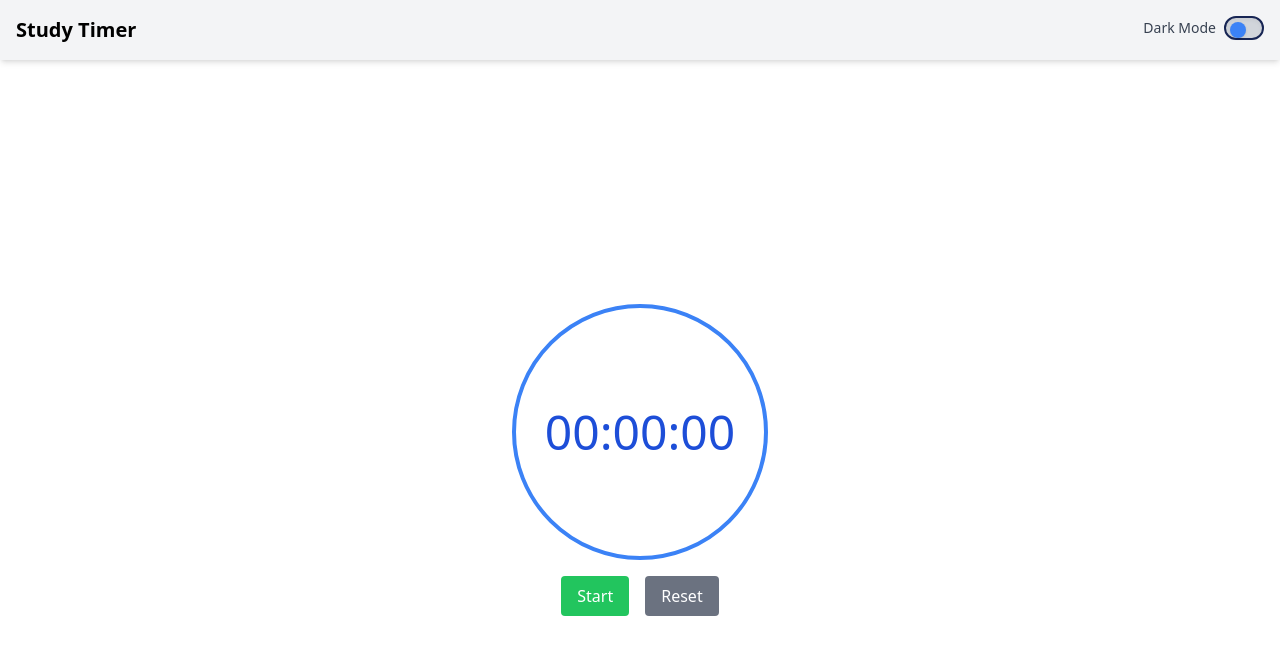
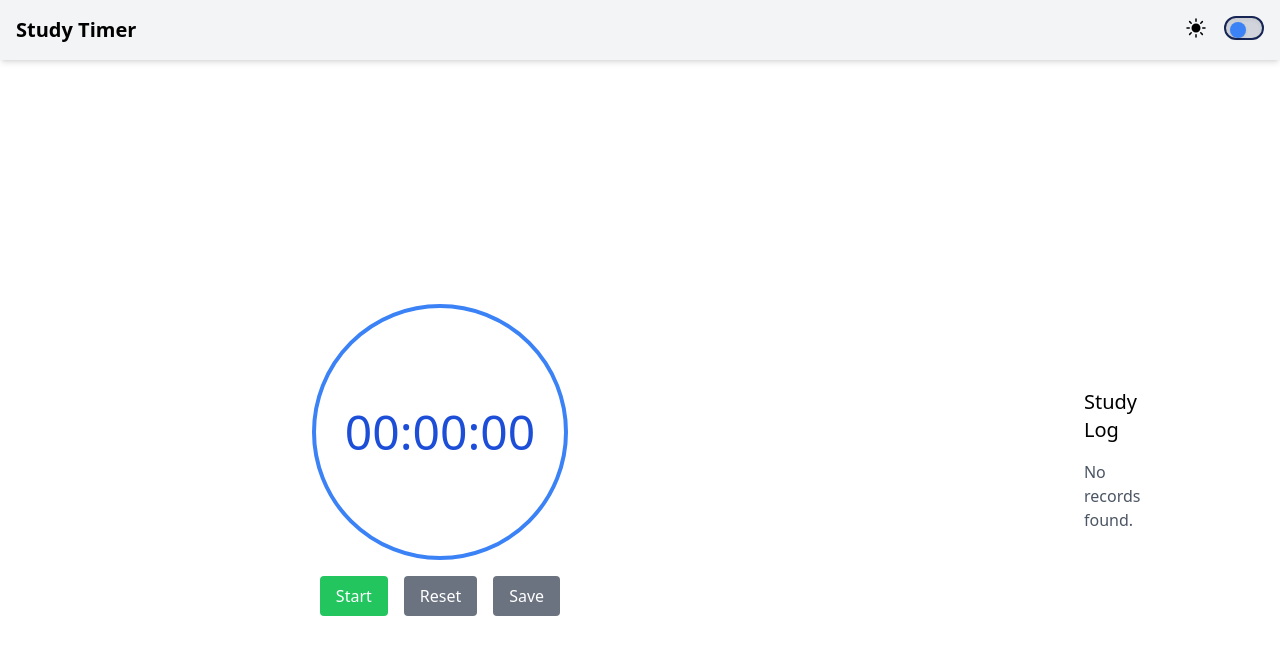
Before and after one commit to CarnageX19/Study-Timer, a React (Vite) app: page / in a window 1280 px wide. Shown: the top 654 px of the page. Built offline with nearby package versions, Linux system fonts and the light colour scheme.

Commit message:
Created StudyLog component and added it to Stopwatch component, finished the Theme Toggling functionaliry, add light/dark theme colours on all the components, added a feature to save the log onto the browser local storage

```diff
--- a/src/App.jsx
+++ b/src/App.jsx
@@ -1,6 +1,4 @@
-import { useState } from 'react'
 import {Stopwatch} from './components'
-import {ThemeToggler} from './components'
 import {Header} from './components'
 function App() {
 
--- a/src/components/Header.jsx
+++ b/src/components/Header.jsx
@@ -9,7 +9,9 @@ function Header() {
     <div className={`relative flex justify-between items-center p-4
         ${currentTheme=='light'?'bg-gray-100':'bg-blue-900'}
     shadow-md`}>
-      <h1 className="text-xl font-semibold">Study Timer</h1>
+      <h1 className={`text-xl
+        ${currentTheme=='light'?'text-black':'text-white'}
+        font-semibold`}>Study Timer</h1>
       <div className="absolute top-4 right-4">
         <ThemeToggler />
       </div>
--- a/src/components/Stopwatch.jsx
+++ b/src/components/Stopwatch.jsx
@@ -1,10 +1,12 @@
 import React, { useState, useEffect } from 'react';
 import { useSelector } from 'react-redux';
+import { StudyLog } from '../components';
 
 function Stopwatch() {
   const [time, setTime] = useState(0);
   const [isActive, setIsActive] = useState(false);
-  const currentTheme = useSelector((state)=> state.theme.theme)
+  const currentTheme = useSelector((state) => state.theme.theme);
+
   // Timer functionality to count seconds
   useEffect(() => {
     let interval = null;
@@ -18,9 +20,42 @@ function Stopwatch() {
     return () => clearInterval(interval);
   }, [isActive, time]);
 
+  const getTimeString = () => {
+    const TimeString =
+      ('0' + Math.floor((time / 3600) % 60)).slice(-2) +
+      ':' +
+      ('0' + Math.floor((time / 60) % 60)).slice(-2) +
+      ':' +
+      ('0' + (time % 60)).slice(-2);
+    return TimeString;
+  };
+
   // Function to toggle the start/stop button
   const toggle = () => {
     setIsActive(!isActive);
+  };
+
+  const save = () => {
+    if (time === 0) return;
+
+    const date = new Date();
+    const today = date.toLocaleDateString('en-GB', {
+      day: 'numeric',
+      month: 'long',
+      year: 'numeric',
+    });
+
+    const currentTimestamp = getTimeString();
+    const savedRecords = JSON.parse(localStorage.getItem('study-record')) || {};
+
+    if (savedRecords[today]) savedRecords[today].push(currentTimestamp);
+    else savedRecords[today] = [currentTimestamp];
+
+    localStorage.setItem('study-record', JSON.stringify(savedRecords));
+
+    // Reset timer once saved
+    setTime(0);
+    setIsActive(false);
   };
 
   // Function to reset the stopwatch
@@ -30,20 +65,25 @@ function Stopwatch() {
   };
 
   return (
-    <div className={
-        `flex justify-center items-center h-screen
-        ${currentTheme==='light'?'bg-white':'bg-blue-950'}`
-        }>
+    <div
+      className={`flex flex-col md:flex-row justify-center items-center h-screen px-10
+      ${currentTheme === 'light' ? 'bg-white' : 'bg-blue-950'}`}
+    >
+      {/* Centering the Stopwatch */}
+      <div className="flex-grow flex justify-center">
         <div className="flex flex-col justify-center items-center">
           {/* Stopwatch circular dial */}
-        <div className={`w-64 h-64 border-4
-            ${currentTheme==='light'?'border-blue-500':'border-white'}
-            rounded-full flex justify-center items-center`}>
-          <span className={`text-5xl
-                ${currentTheme==='light'?'text-blue-700':'text-white'}`}>
-            {("0" + Math.floor((time / 3600) % 60)).slice(-2)}:
-            {("0" + Math.floor((time / 60) % 60)).slice(-2)}:
-            {("0" + (time % 60)).slice(-2)}
+          <div
+            className={`w-64 h-64 border-4 ${
+              currentTheme === 'light' ? 'border-blue-500' : 'border-white'
+            } rounded-full flex justify-center items-center`}
+          >
+            <span
+              className={`text-5xl ${
+                currentTheme === 'light' ? 'text-blue-700' : 'text-white'
+              }`}
+            >
+              {getTimeString()}
             </span>
           </div>
           {/* Buttons */}
@@ -56,12 +96,20 @@ function Stopwatch() {
             >
               {isActive ? 'Stop' : 'Start'}
             </button>
-          <button
-            onClick={reset}
-            className="px-4 py-2 bg-gray-500 text-white rounded"
-          >
+            <button className="px-4 py-2 bg-gray-500 text-white rounded" onClick={reset}>
               Reset
             </button>
+            <button className="px-4 py-2 bg-gray-500 text-white rounded" onClick={save}>
+              Save
+            </button>
+          </div>
+        </div>
+      </div>
+
+      {/* Study Log*/}
+      <div className="flex-grow-0 w-full md:w-1/3 flex justify-center">
+        <div className="mt-8 md:mt-0">
+          <StudyLog />
         </div>
       </div>
     </div>
--- /dev/null
+++ b/src/components/StudyLog.jsx
@@ -0,0 +1,37 @@
+import React from 'react';
+import { useSelector } from 'react-redux';
+
+export default function StudyLog() {
+  const currentTheme = useSelector((state) => state.theme.theme);
+  const records = JSON.parse(localStorage.getItem('study-record')) || {};
+
+  return (
+    <div className="flex justify-end w-full">
+      <div className={`p-4 w-1/3 `}>
+        <h2 className={`text-xl mb-4 ${currentTheme === 'light' ? 'text-black' : 'text-white'}`}>
+          Study Log
+        </h2>
+        {Object.keys(records).length === 0 ? (
+          <p className={`${currentTheme === 'light' ? 'text-gray-600' : 'text-gray-300'}`}>
+            No records found.
+          </p>
+        ) : (
+          Object.entries(records).map(([date, times], index) => (
+            <div key={index} className="mb-6">
+              <h3 className={`text-lg font-semibold ${currentTheme === 'light' ? 'text-black' : 'text-white'} mb-2`}>
+                {date}
+              </h3>
+              <ul className="list-disc pl-5 mt-2 space-y-1">
+                {times.map((time, i) => (
+                  <li key={i} className={`${currentTheme === 'light' ? 'text-black' : 'text-white'}`}>
+                    {time}
+                  </li>
+                ))}
+              </ul>
+            </div>
+          ))
+        )}
+      </div>
+    </div>
+  );
+}
--- a/src/components/ThemeToggler.jsx
+++ b/src/components/ThemeToggler.jsx
@@ -13,8 +13,25 @@ function ThemeToggler() {
 
   return (
     <div className="relative">
-      <label className="flex items-center cursor-pointer">
-        <span className="mr-2 text-sm text-gray-700">Dark Mode</span>
+        <label className="flex items-center cursor-pointer">
+            {theme === 'light' ? (
+                <svg
+                xmlns="http://www.w3.org/2000/svg"
+                viewBox="0 0 24 24"
+                fill="currentColor"
+                className="w-6 h-6 text-black mr-4">
+                    <path d="M12 2.25a.75.75 0 0 1 .75.75v2.25a.75.75 0 0 1-1.5 0V3a.75.75 0 0 1 .75-.75ZM7.5 12a4.5 4.5 0 1 1 9 0 4.5 4.5 0 0 1-9 0ZM18.894 6.166a.75.75 0 0 0-1.06-1.06l-1.591 1.59a.75.75 0 1 0 1.06 1.061l1.591-1.59ZM21.75 12a.75.75 0 0 1-.75.75h-2.25a.75.75 0 0 1 0-1.5H21a.75.75 0 0 1 .75.75ZM17.834 18.894a.75.75 0 0 0 1.06-1.06l-1.59-1.591a.75.75 0 1 0-1.061 1.06l1.59 1.591ZM12 18a.75.75 0 0 1 .75.75V21a.75.75 0 0 1-1.5 0v-2.25A.75.75 0 0 1 12 18ZM7.758 17.303a.75.75 0 0 0-1.061-1.06l-1.591 1.59a.75.75 0 0 0 1.06 1.061l1.591-1.59ZM6 12a.75.75 0 0 1-.75.75H3a.75.75 0 0 1 0-1.5h2.25A.75.75 0 0 1 6 12ZM6.697 7.757a.75.75 0 0 0 1.06-1.06l-1.59-1.591a.75.75 0 0 0-1.061 1.06l1.59 1.591Z" />
+                </svg>
+            ) : (
+                <svg
+                xmlns="http://www.w3.org/2000/svg"
+                viewBox="0 0 24 24"
+                fill="currentColor"
+                className="w-6 h-6 text-white mr-4">
+                    <path fillRule="evenodd" d="M9.528 1.718a.75.75 0 0 1 .162.819A8.97 8.97 0 0 0 9 6a9 9 0 0 0 9 9 8.97 8.97 0 0 0 3.463-.69.75.75 0 0 1 .981.98 10.503 10.503 0 0 1-9.694 6.46c-5.799 0-10.5-4.7-10.5-10.5 0-4.368 2.667-8.112 6.46-9.694a.75.75 0 0 1 .818.162Z" clipRule="evenodd" />
+                </svg>
+            )}
+
         <input
           type="checkbox"
           checked={theme === 'dark'}
--- a/src/components/index.js
+++ b/src/components/index.js
@@ -1,9 +1,11 @@
 import Stopwatch from "./stopwatch";
 import ThemeToggler from "./ThemeToggler";
 import Header from "./Header";
+import StudyLog from "./StudyLog";
 
 export {
     Stopwatch,
     ThemeToggler,
-    Header
+    Header,
+    StudyLog
 }
```
Lines whose indentation alone changed are shown as unchanged.
